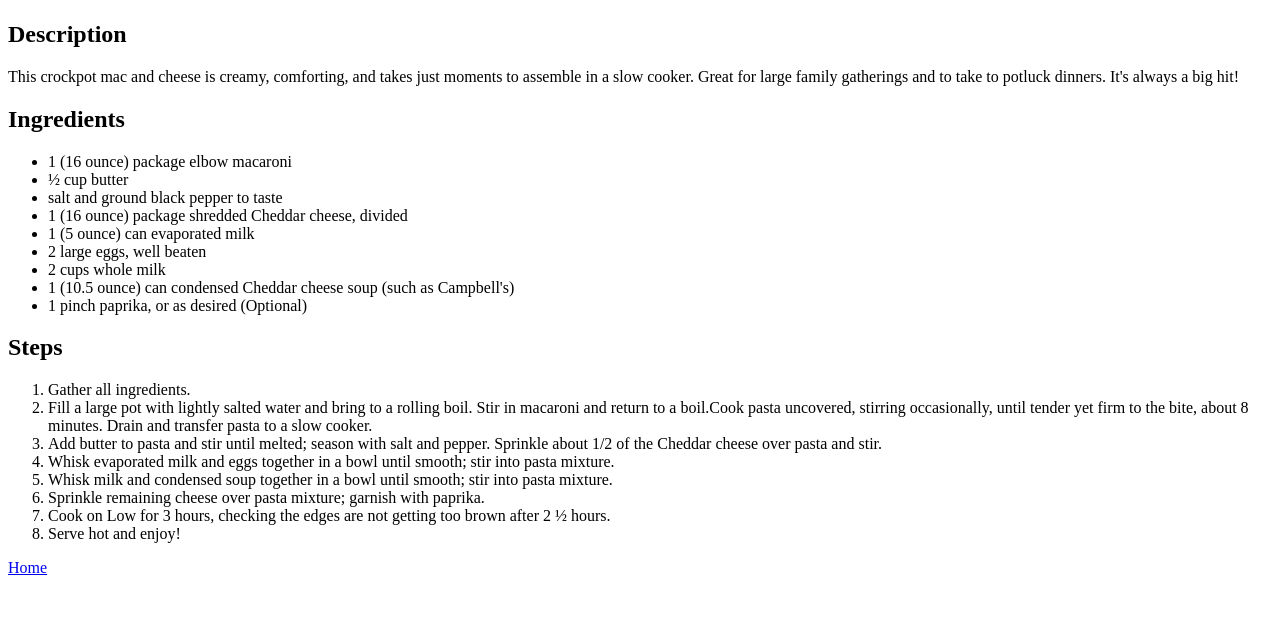
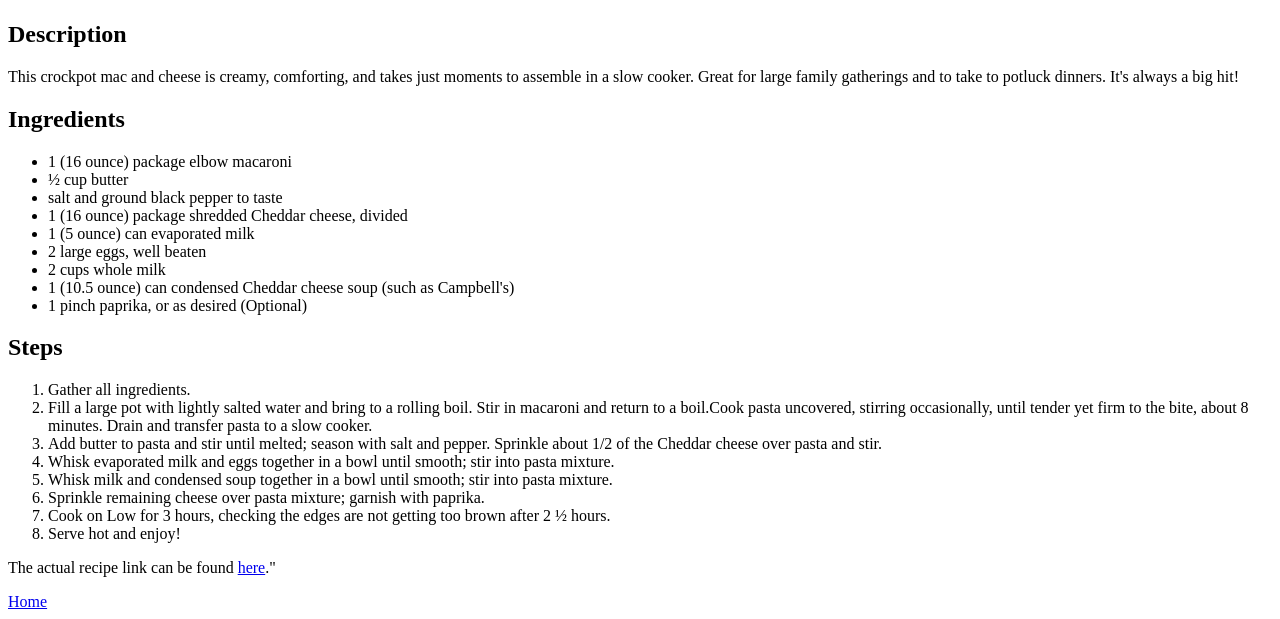
Before and after one commit to kylernaz/odin-recipes, a plain HTML site: page recipes/mac-and-cheese.html in a window 1280 px wide. Shown: the part 458-1077 px from the top of the page. Before the commit the page ends 1043 px from the top, so only its background shows below. Drawn offline with Linux system fonts and the light colour scheme.

Commit message:
Include actual recipe link for recipes

```diff
--- a/recipes/mac-and-cheese.html
+++ b/recipes/mac-and-cheese.html
@@ -51,6 +51,11 @@
             <li>Serve hot and enjoy!</li>
         </ol>
 
+        <p>
+            The actual recipe link can be found
+            <a href="https://www.allrecipes.com/recipe/237311/slow-cooker-mac-and-cheese/">here</a>."
+        </p>
+
         <a href="../index.html">Home</a>
     </body>
 </html>
```
